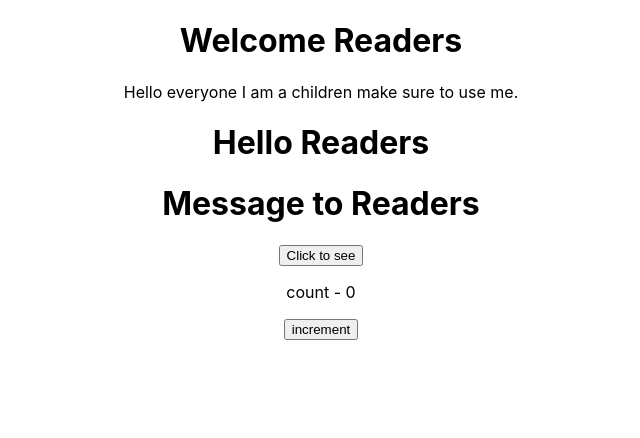
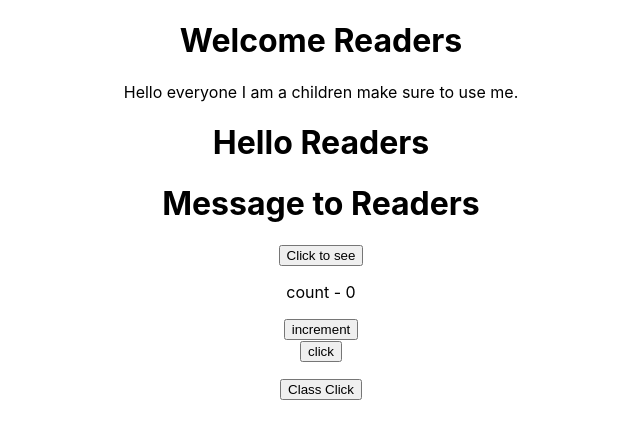
Before and after one commit to deepakdevcast/Learning-React, a React (Create React App) app in the folder workingwithreact/: page / in a window 1280 px wide. Shown: the top 438 px of the page, without its empty margins (319-959 px from the left). Built offline with nearby package versions, Linux system fonts and the light colour scheme.

Commit message:
Event Handing and Binding work

```diff
--- a/workingwithreact/src/App.js
+++ b/workingwithreact/src/App.js
@@ -3,6 +3,8 @@ import {Welcome} from './Components/Welcome';
 import Hello from './Components/Hello';
 import Message from './Components/Message';
 import Counter from './Components/Counter';
+import ClickHandler from './Components/ClickHandler';
+import ClassClick from './Components/ClassClick';
 function App() {
   return (
     <div className="App">
@@ -22,6 +24,12 @@ function App() {
 
       {/* Counter-class Component more with setState */}
       <Counter/>
+
+      {/* functional component Event handler */}
+      <ClickHandler/>
+
+      {/* Class componenet Event handler */}
+      <ClassClick/>
     </div>
   );
 }
--- /dev/null
+++ b/workingwithreact/src/Components/ClassClick.js
@@ -0,0 +1,47 @@
+import React, { Component } from 'react'
+
+class ClassClick extends Component {
+    constructor(props) {
+        super(props)
+
+        this.state = {
+            greet: "Wellcome"
+        }
+        this.clickHandler = this.clickHandler.bind(this)
+    }
+
+    clickHandler(){
+        this.setState(prevState =>({
+            greet: "thank you"
+        }),()=>{console.log(`${this.state.greet}`)})
+
+    }
+    // 4th way
+    arrowClickHandler = ()=>{
+        this.setState(prevState =>({
+            greet: "thank you"
+        }),()=>{console.log(`${this.state.greet}`)})
+    }
+    render() {
+        return (
+            <div>
+                <p></p>
+                {/* 4 ways to bind and 3,4 is the best way */}
+
+                {/* 1. by using bind method  not a good way*/}
+                {/* <button onClick={this.clickHandler.bind(this)}>Class Click</button> */}
+
+                {/* 2. using arrow function not that good */}
+                {/* <button onClick={()=>this.clickHandler()}>Class Click</button> */}
+
+                {/* 3. defined the bind in the constuctor of class */}
+                {/* <button onClick={this.clickHandler}>Class Click</button> */}
+
+                {/* 4. create the handler function using arrow function */}
+                <button onClick = {this.arrowClickHandler}>Class Click</button>
+            </div>
+        )
+    }
+}
+
+export default ClassClick
--- /dev/null
+++ b/workingwithreact/src/Components/ClickHandler.js
@@ -0,0 +1,13 @@
+
+function ClickHandler() {
+    function handler(){
+        console.log("clicked")
+    }
+    return (
+        <div>
+            <button onClick={handler}>click</button>
+        </div>
+    )
+}
+
+export default ClickHandler
```
